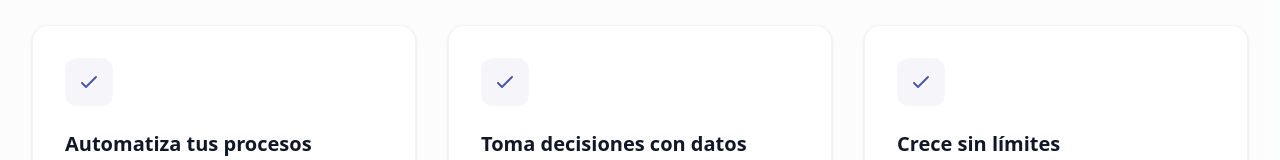
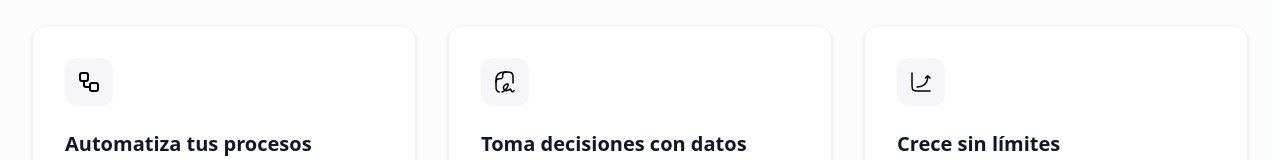
Before and after one commit to byt3roof/webpage, a React (Vite) app: page / in a window 1280 px wide. Shown: the part 1041-1201 px from the top of the page. Built offline with nearby package versions, Linux system fonts and the light colour scheme.

Commit message:
[IMP] passes icon url as argument to the card component

```diff
--- a/src/components/home/ValueProposition.jsx
+++ b/src/components/home/ValueProposition.jsx
@@ -1,5 +1,6 @@
 import content from '../../../content.json';
 import { Card } from '../Card';
+import { getIconPath } from '../../utils/assets';
 
 export const ValueProposition = () => {
     const { valueProposition } = content;
@@ -19,6 +20,7 @@ export const ValueProposition = () => {
                             key={index}
                             title={card.title}
                             description={card.description}
+                            icon={getIconPath(card.icon)}
                         />
                     ))}
                 </div>
```
